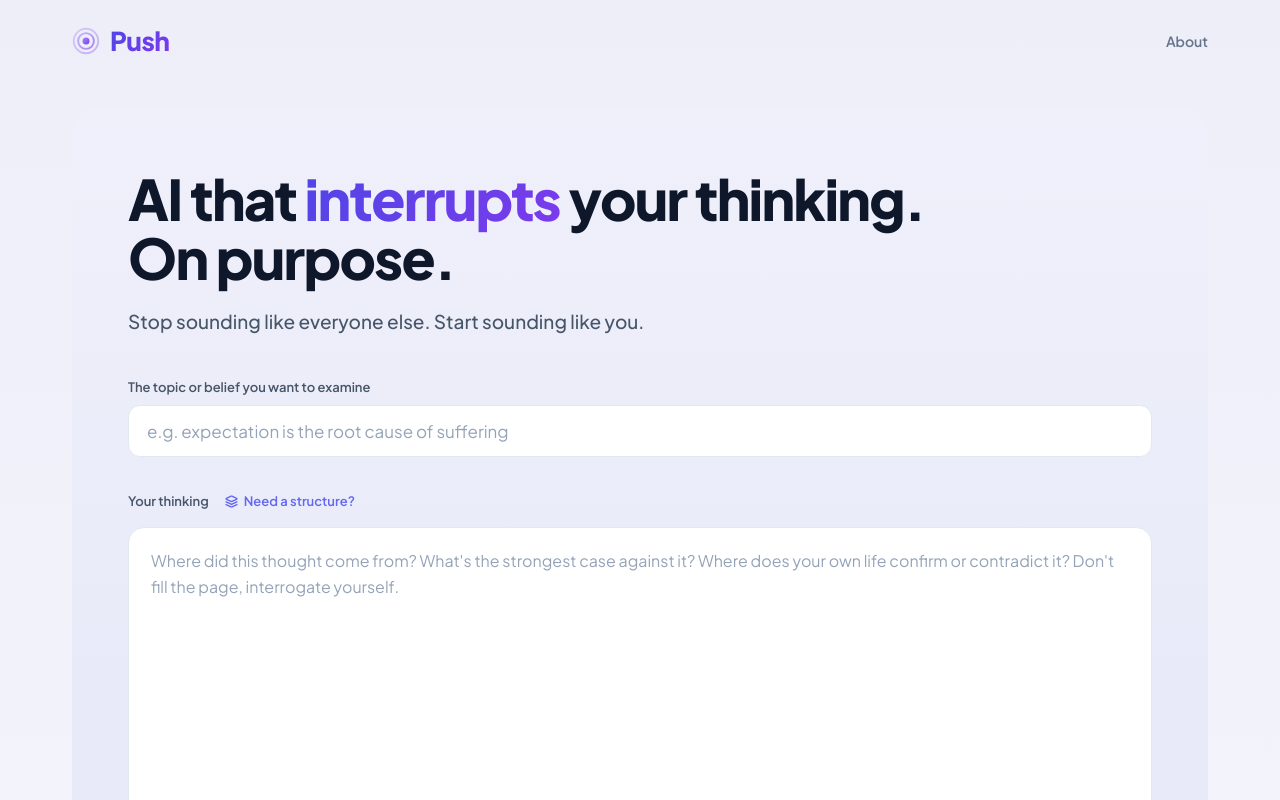
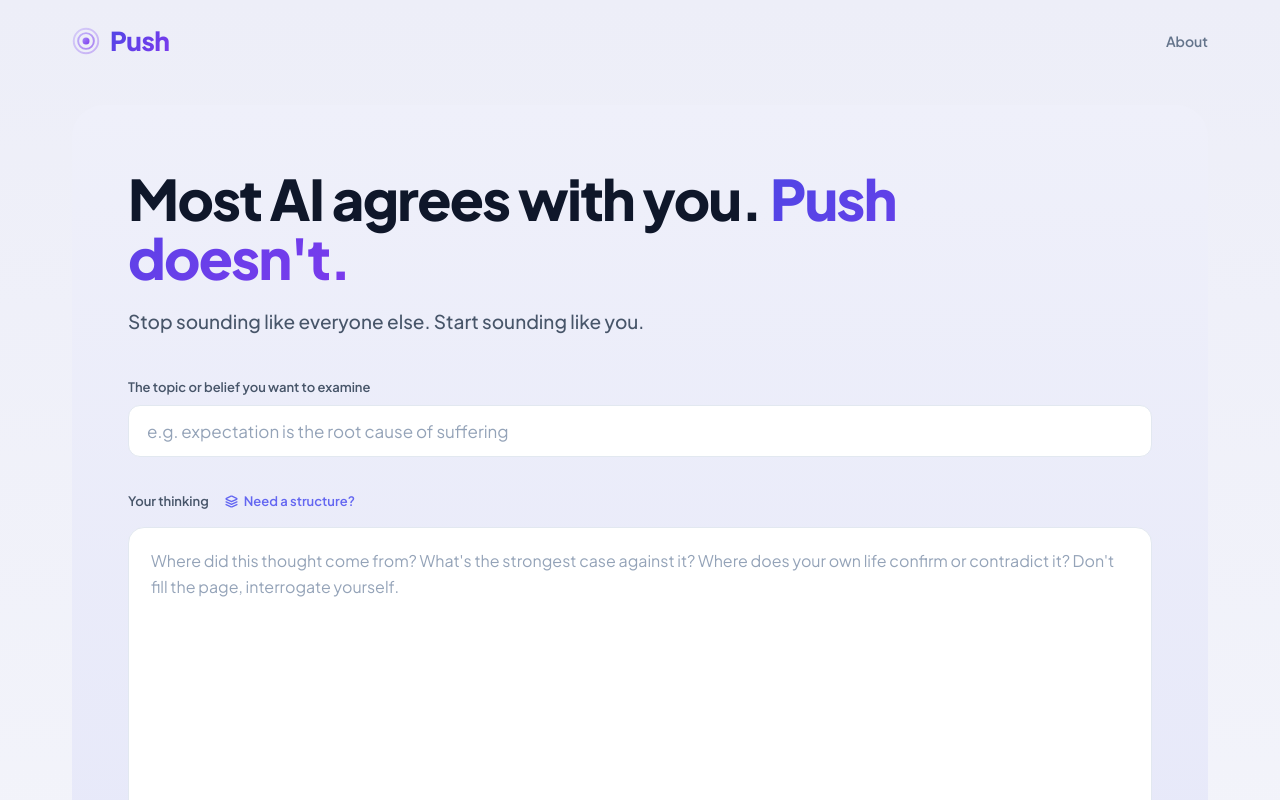
Before and after one commit to aashima2169/Push, a Next.js app: page / in a window 1280 px wide. Shown: the top 800 px of the page. Built offline with nearby package versions, Linux system fonts and the light colour scheme.

Commit message:
Update page.jsx

```diff
--- a/app/page.jsx
+++ b/app/page.jsx
@@ -500,12 +500,11 @@ export default function Page() {
             margin: '0 0 20px',
             maxWidth: '820px',
           }}>
-            AI that{' '}
+            Most AI agrees with you.{' '}
             <span style={{
               background: 'linear-gradient(135deg, #4F46E5, #7C3AED)',
               WebkitBackgroundClip: 'text', WebkitTextFillColor: 'transparent',
-            }}>interrupts</span>
-            {' '}your thinking. On purpose.
+            }}>Push doesn't.</span>
           </h1>
 
           <p className="hero-subhead" style={{
```
